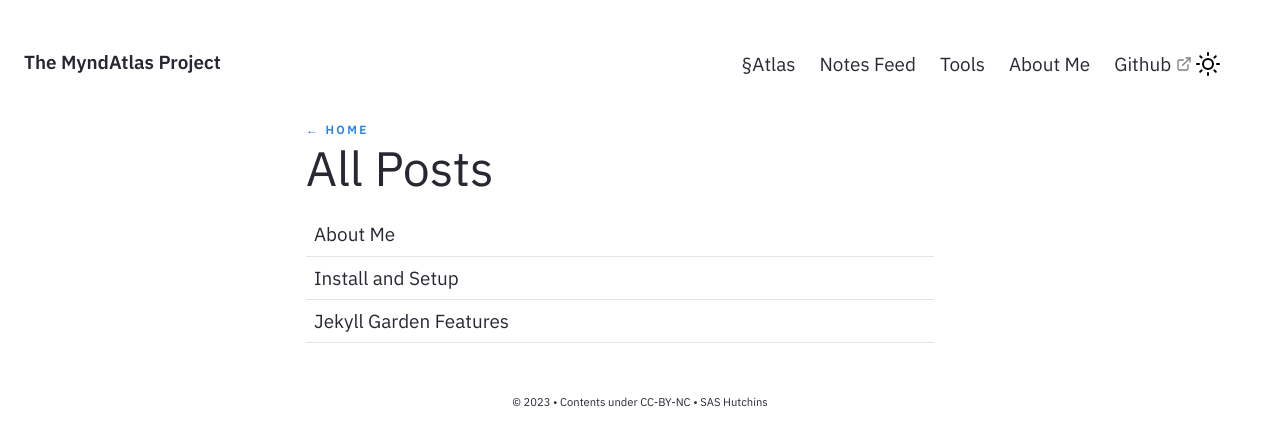
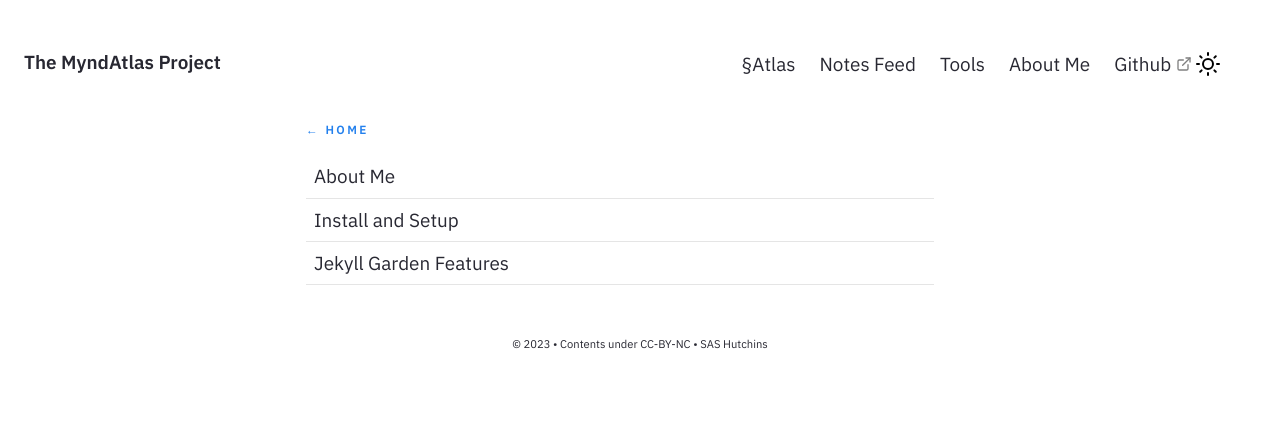
Before and after one commit to myndatlas/myndatlas.github.io, a Jekyll site: the page built from pages/posts.md, in a window 1280 px wide. Shown: the top 446 px of the page. Built offline with Jekyll 4.4.1, drawn with Linux system fonts in a browser that asks for light colours.

Commit message:
update landing

```diff
--- a/_layouts/Post.html
+++ b/_layouts/Post.html
@@ -133,7 +133,7 @@
             {%- if page.permalink == "/posts" -%}
             <div class="column is-6-widescreen  is-8-desktop is-8-tablet is-12-mobile">
                 <h5 class="meta-title"><a href="/">← Home</a></h5>
-                <div class="jumbo">{{page.title}}</div>
+ <!--               <div class="jumbo">{{page.title}}</div> commented out to remove duplicate titles because of how I use h1 atm -->
                     {%- include Content.html -%}
                     {% for post in site.posts %}
                         <div class="list-feed">
```
